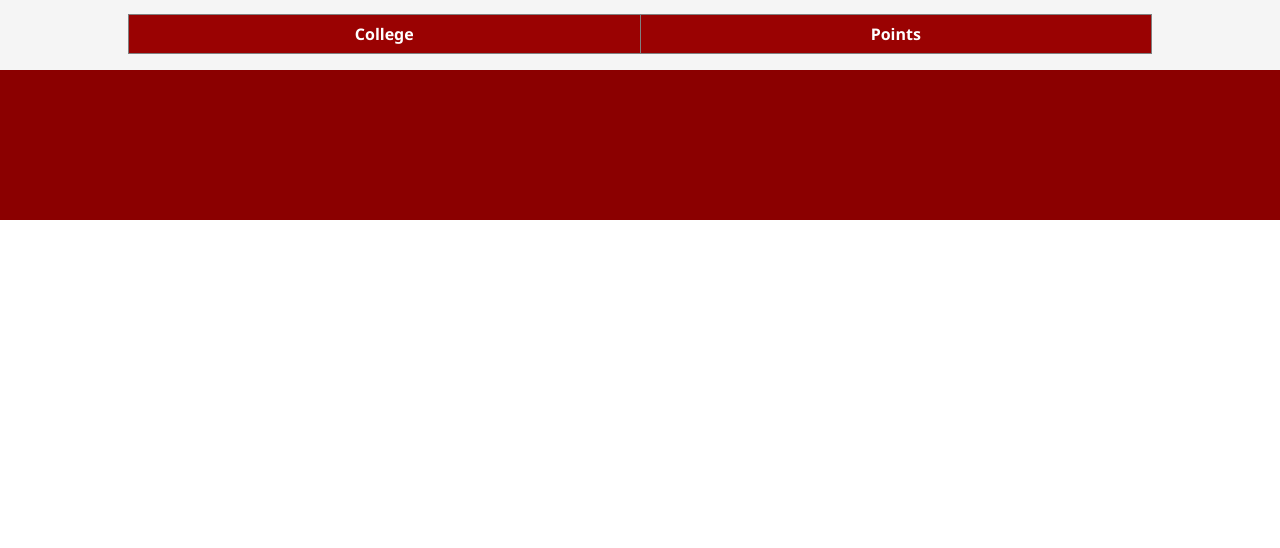
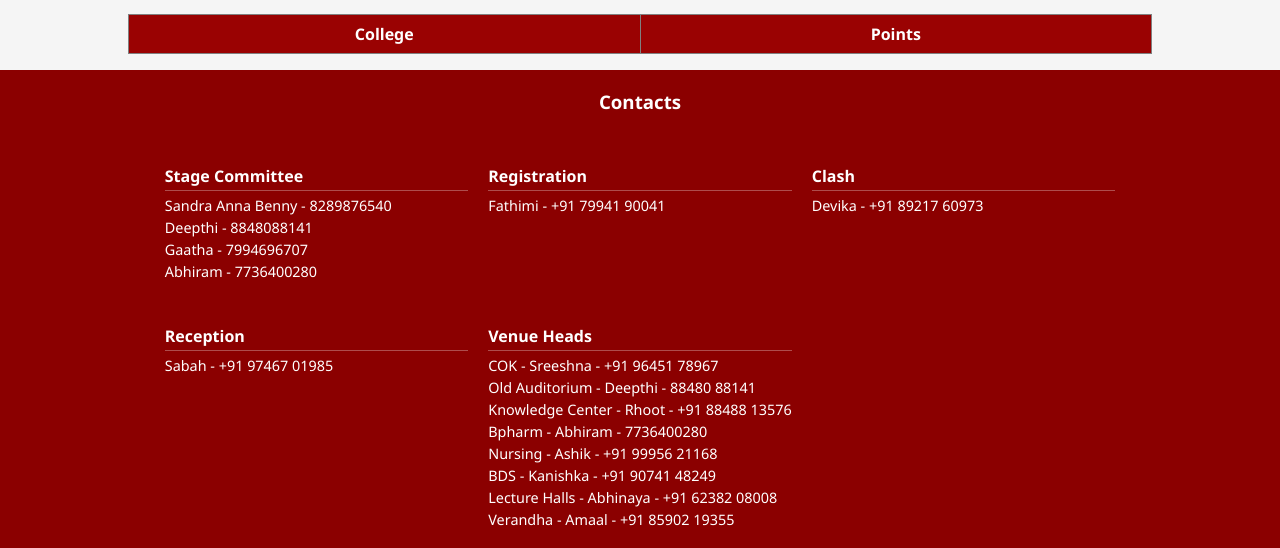
Before and after one commit to varun3003/PadarppuTMC2025, a plain HTML site: page index.html in a window 1280 px wide. Shown: the part 582-1130 px from the top of the page. Before the commit the page ends 802 px from the top, so only its background shows below. Drawn offline with Linux system fonts and the light colour scheme; no server answers.

Commit message:
footer update

```diff
--- a/index.html
+++ b/index.html
@@ -88,7 +88,47 @@
 			<div id="gallery-container" class="gallery-list"></div>
 		</section>
 
-		<div class="footer"></div>
+		<div class="footer">
+			<div class="footer-content">
+				<h3>Contacts</h3>
+
+				<div class="contact-section">
+					<h4>Stage Committee</h4>
+					<p>Sandra Anna Benny - 8289876540</p>
+					<p>Deepthi - 8848088141</p>
+					<p>Gaatha - 7994696707</p>
+					<p>Abhiram - 7736400280</p>
+				</div>
+
+				<div class="contact-section">
+					<h4>Registration</h4>
+					<p>Fathimi - +91 79941 90041</p>
+				</div>
+
+				<div class="contact-section">
+					<h4>Clash</h4>
+					<p>Devika - +91 89217 60973</p>
+				</div>
+
+				<div class="contact-section">
+					<h4>Reception</h4>
+					<p>Sabah - +91 97467 01985</p>
+				</div>
+
+				<div class="contact-section">
+					<h4>Venue Heads</h4>
+					<p>COK - Sreeshna - +91 96451 78967</p>
+					<p>Old Auditorium - Deepthi - 88480 88141</p>
+					<p>Knowledge Center - Rhoot - +91 88488 13576</p>
+					<p>Bpharm - Abhiram - 7736400280</p>
+					<p>Nursing - Ashik - +91 99956 21168</p>
+					<p>BDS - Kanishka - +91 90741 48249</p>
+					<p>Lecture Halls - Abhinaya - +91 62382 08008</p>
+					<p>Verandha - Amaal - +91 85902 19355</p>
+				</div>
+			</div>
+		</div>
+
 	</main>
 </body>
 
--- a/style.css
+++ b/style.css
@@ -11,6 +11,7 @@ body {
 	position: sticky;
 	top: 0;
 	z-index: 1;
+	z-index: 10;
 	display: flex;
 	height: 3rem;
 	align-items: center;
@@ -222,13 +223,41 @@ td.col-event {
 
 .footer {
 	display: flex;
+	width: 100%;
+	flex-direction: column;
+	align-items: center;
 	justify-content: center;
-	align-items: center;
-	width: 100%;
-	height: 150px;
 	color: white;
 	background-color: darkred;
 }
+
+.footer-content {
+	max-width: 80%;
+	display: grid;
+	grid-template-columns: repeat(auto-fit, minmax(300px, 1fr));
+	gap: 20px;
+	margin-bottom: 1rem;
+}
+
+.footer h3 {
+	grid-column: 1 / -1;
+	text-align: center;
+	margin-bottom: 10px;
+}
+
+.contact-section h4 {
+	margin-bottom: 5px;
+	font-size: 1rem;
+	border-bottom: 1px solid rgba(255, 255, 255, 0.3);
+	padding-bottom: 3px;
+}
+
+.contact-section p,
+.contact-section li {
+	font-size: 0.9rem;
+	margin: 3px 0;
+}
+
 
 /* Responsive font/spacing */
 @media (max-width: 600px) {
```
